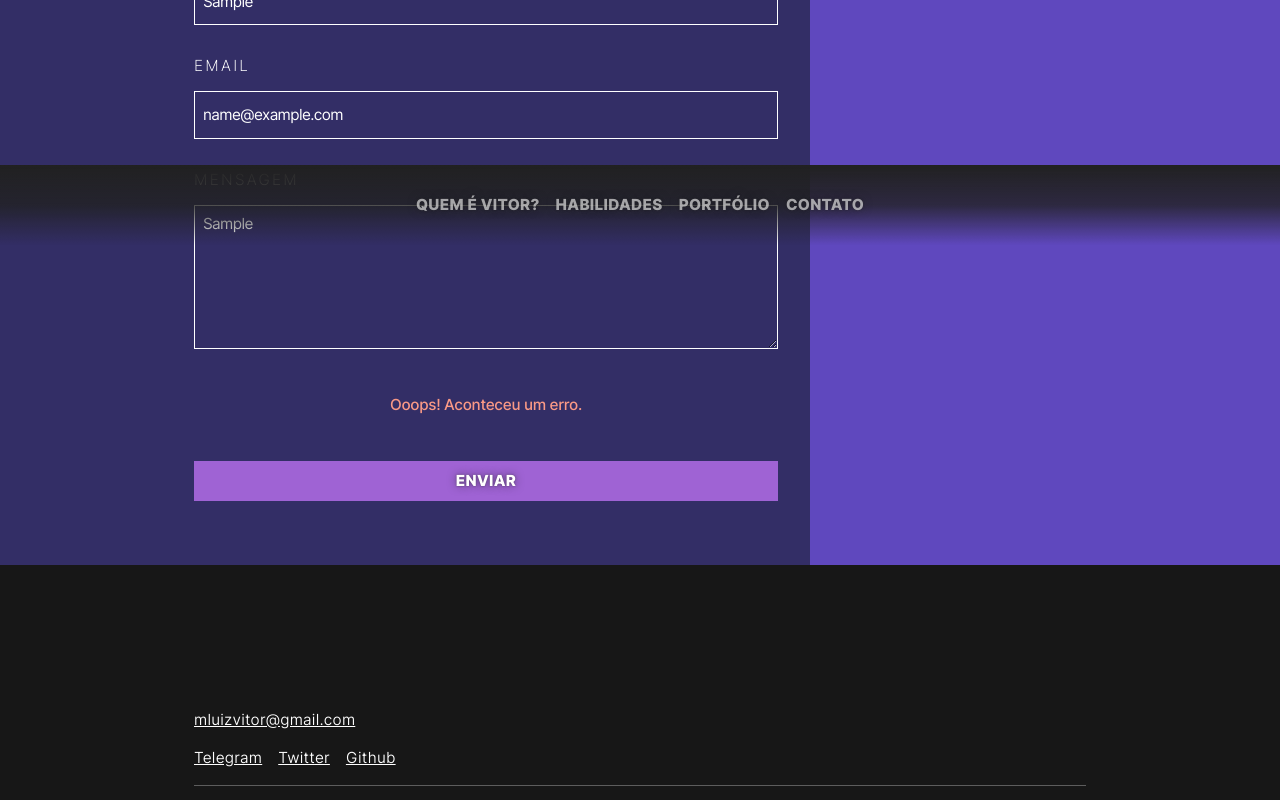
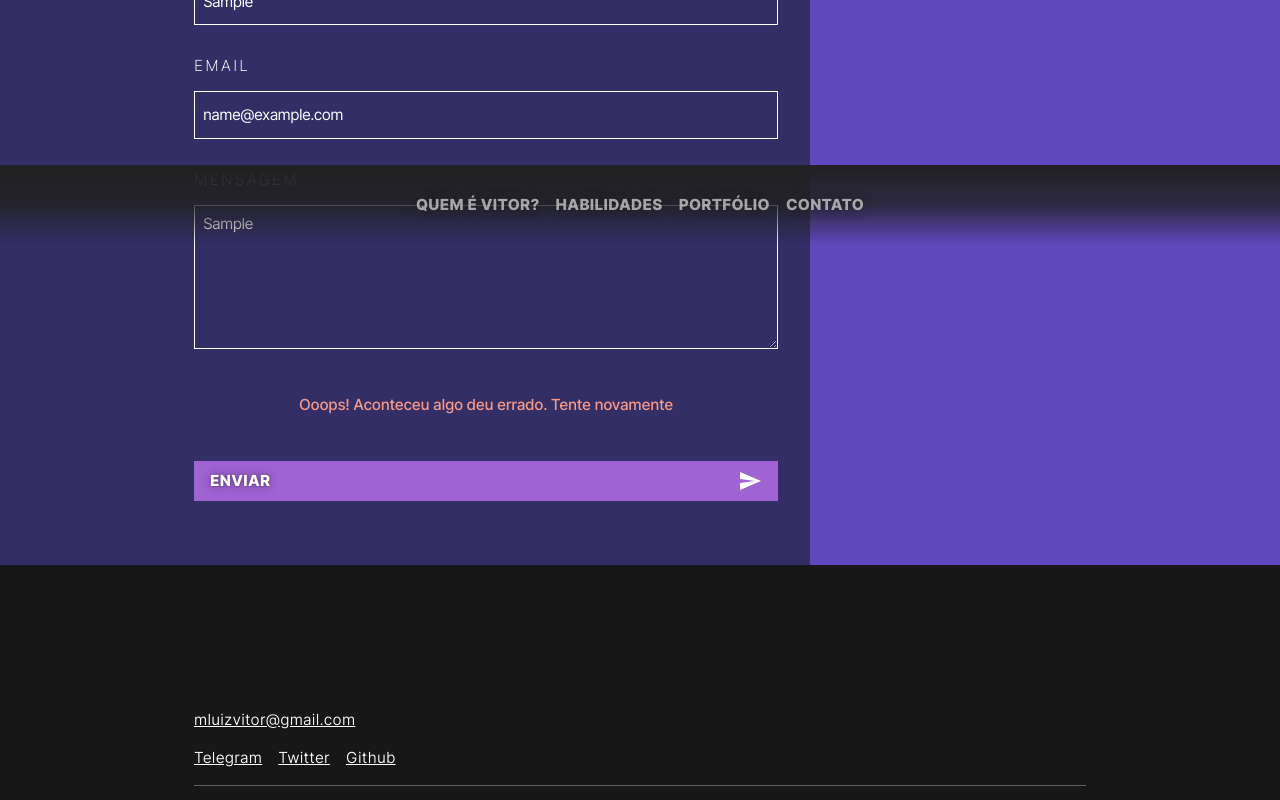
Before and after one commit to mluizvitor/mluizvitor.github.io, a React (Create React App) app: page / in a window 1280 px wide. Both pictures are taken after typing "Sample", "name@example.com", "Sample" into the empty fields and a click on the button "ENVIAR". Shown: the part 2670-3470 px from the top of the page. Built offline with nearby package versions, Linux system fonts and the light colour scheme.

Commit message:
chore: enhanced buttons

```diff
--- a/src/components/Button/index.js
+++ b/src/components/Button/index.js
@@ -1,12 +1,7 @@
 import React from 'react';
-import './styles.css';
+import { Container } from './styles';
+import Icon from 'react-icons/md';
 
-export default function Button({type, onClick, title}){
-  return (
-    <button type={type} onClick={onClick} className="button btnform">
-      <span>
-        {title}
-      </span>
-    </button>
-  )
+export default function Button({ type, children }) {
+  return <Container type={type}>{children}</Container>;
 }
--- a/src/components/Button/styles.css
+++ /dev/null
@@ -1,11 +0,0 @@
-.btnform {
-  grid-column: 1 / 3;
-  background-color: hsl(272, 57%, 61%);
-  justify-content: center;
-  color: #FFF;
-  font-variation-settings: 'wght' 800;
-}
-
-.btnform:hover {
-  background-color: hsl(272, 57%, 56%);
-}
--- /dev/null
+++ b/src/components/Button/styles.js
@@ -0,0 +1,15 @@
+import React from 'react';
+import styled from 'styled-components';
+
+export const Container = styled.button`
+  grid-column: 1 / 3;
+  background-color: hsl(272, 57%, 61%);
+  justify-content: space-between;
+  padding: 0 16px;
+  color: #fff;
+  font-weight: 800;
+
+  &:hover {
+    background-color: hsl(272, 57%, 56%);
+  }
+`;
--- a/src/pages/Contact.js
+++ b/src/pages/Contact.js
@@ -1,14 +1,14 @@
-import React, {useState} from 'react';
-import {ContainerEnhanced} from '../components/Container';
+import React, { useState } from 'react';
+import { ContainerEnhanced } from '../components/Container';
 import { TextInput, TextAreaInput, Form } from '../components/TextInput';
 import contactBg from '../assets/backgroundContacts.svg';
 import Button from '../components/Button';
+import { MdSend } from 'react-icons/md';
 
-export default function Contact({id}){
-
+export default function Contact({ id }) {
   const [status, setStatus] = useState();
 
-  function handleSubmitMessage(event){
+  function handleSubmitMessage(event) {
     event.preventDefault();
 
     const form = event.target;
@@ -16,34 +16,61 @@ export default function Contact({id}){
     const xhr = new XMLHttpRequest();
 
     xhr.open(form.method, form.action);
-    xhr.setRequestHeader("Accept", "application/json");
+    xhr.setRequestHeader('Accept', 'application/json');
     xhr.onreadystatechange = () => {
       if (xhr.readyState !== XMLHttpRequest.DONE) return;
       if (xhr.status === 200) {
         form.reset();
-        setStatus("SUCCESS");
+        setStatus('SUCCESS');
       } else {
-        setStatus("ERROR");
+        setStatus('ERROR');
       }
     };
     xhr.send(data);
   }
 
   return (
-    <ContainerEnhanced id={id} type="container" backgroundImage={contactBg} >
+    <ContainerEnhanced id={id} type="container" backgroundImage={contactBg}>
       <h2>Contato</h2>
       <Form
         method="POST"
         action="https://formspree.io/mvowzvdr"
         onSubmit={handleSubmitMessage}
       >
-        <TextInput id="name" label="Nome" placeholder="João da Silva" required/>
-        <TextInput id="email" label="Email" placeholder="joao@mail.com" required/>
-        <TextAreaInput id="message" label="Mensagem" placeholder="Olá, Vitor..." required/>
-        {status === "ERROR" && <p className="subtitle formStatus error">Ooops! Aconteceu um erro.</p>}
-        {status === "SUCCESS" && <p className="subtitle formStatus success">Mensagem enviada. Obrigado!</p>}
-          <Button title="Enviar" type="submit"/>
+        <TextInput
+          id="name"
+          label="Nome"
+          placeholder="João da Silva"
+          required
+        />
+        <TextInput
+          id="email"
+          label="Email"
+          placeholder="joao@mail.com"
+          type="email"
+          required
+        />
+        <TextAreaInput
+          id="message"
+          label="Mensagem"
+          placeholder="Olá, Vitor..."
+          required
+        />
+        {status === 'ERROR' && (
+          <p className="subtitle formStatus error">
+            Ooops! Aconteceu algo deu errado. Tente novamente
+          </p>
+        )}
+        {status === 'SUCCESS' && (
+          <p className="subtitle formStatus success">
+            Mensagem enviada. Obrigado!
+          </p>
+        )}
+        <Button icon="add" title="Enviar" type="submit">
+          Enviar
+          <MdSend size={24} />
+        </Button>
       </Form>
     </ContainerEnhanced>
-  )
+  );
 }
```
